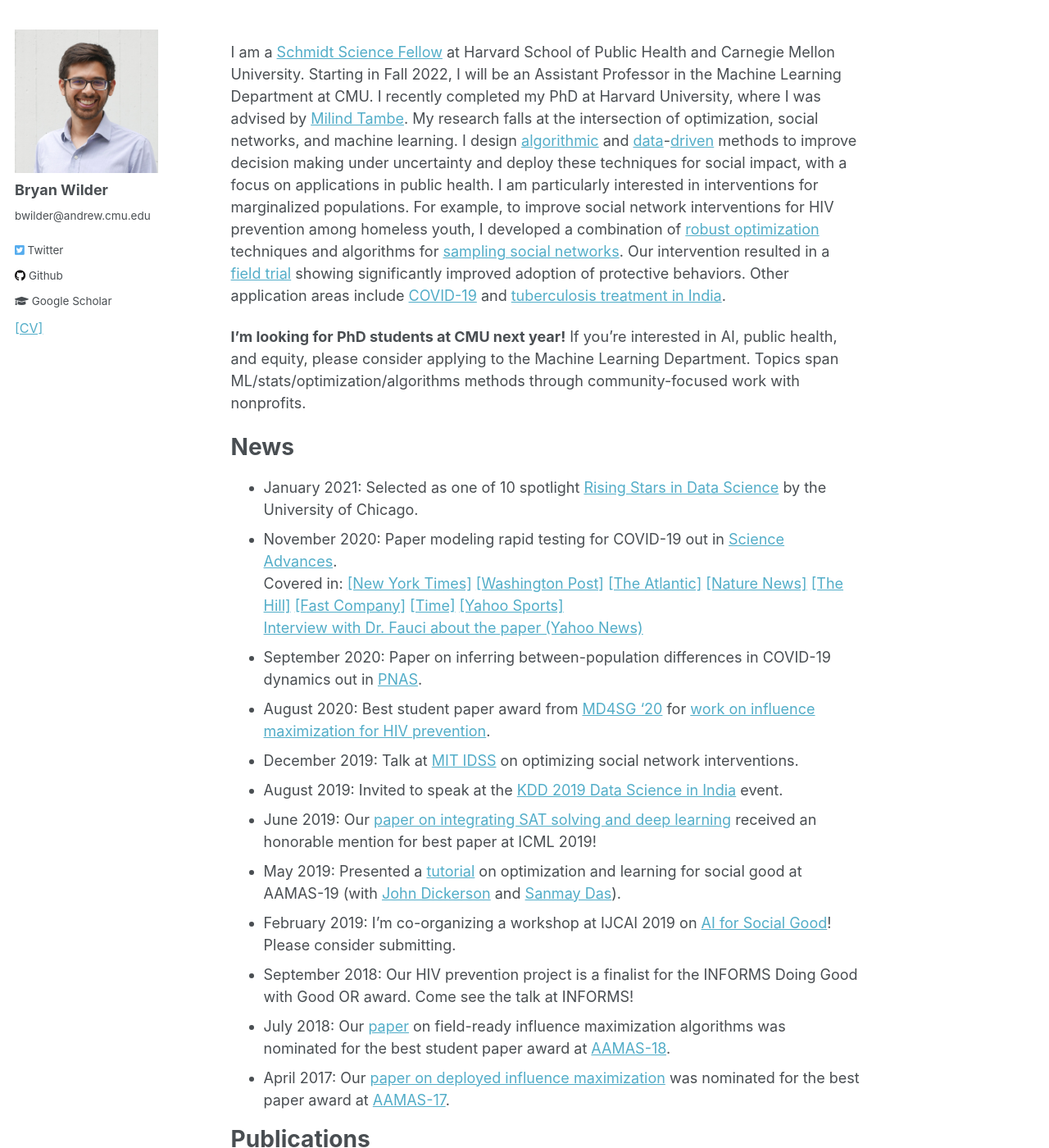
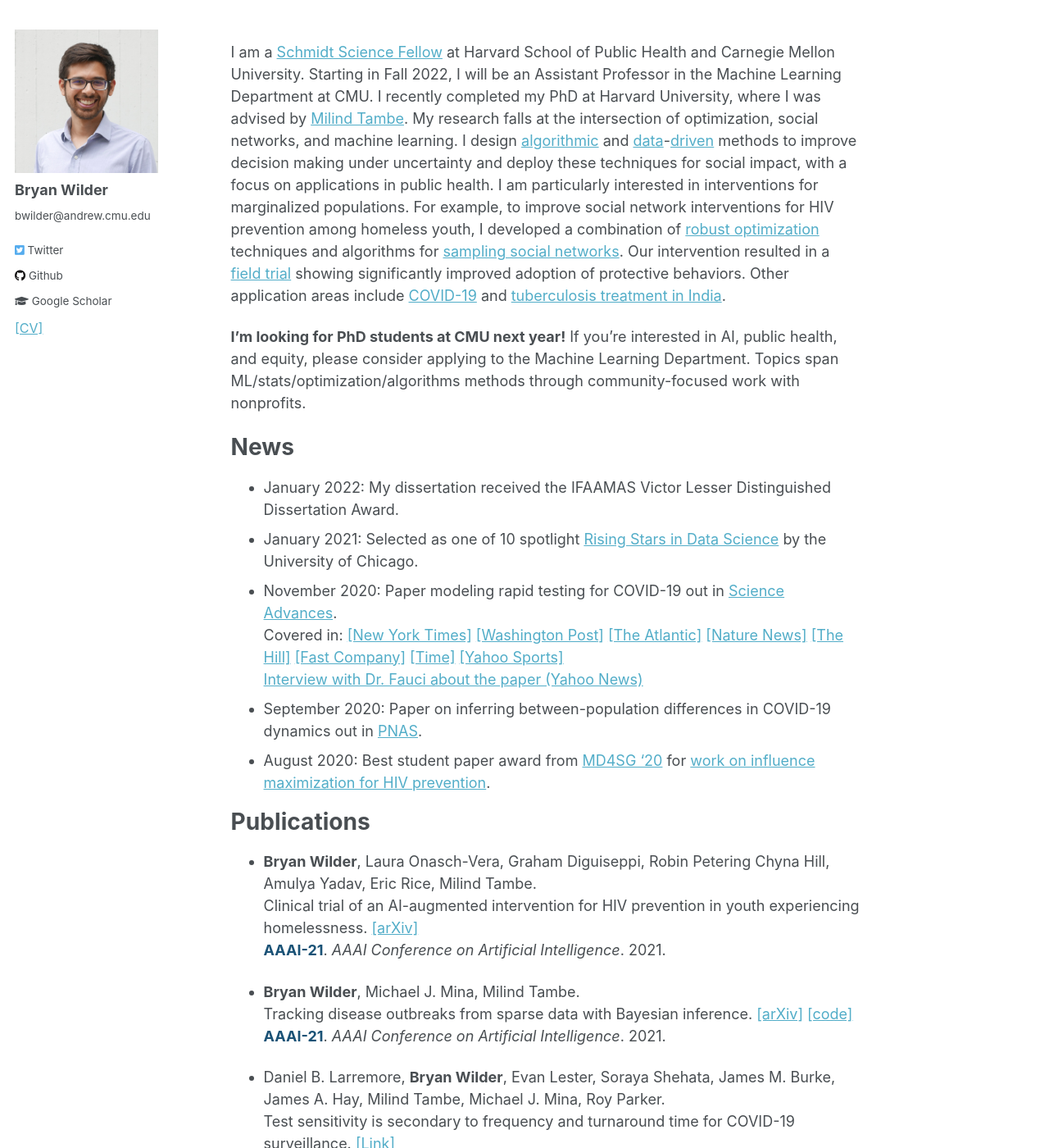
Before and after one commit to bryanwilder/bryanwilder.github.io, a Jekyll site: the page built from _pages/about.md, in a window 1280 px wide and 1400 px high. Shown: the whole window at 82% size. Built offline with Jekyll 4.4.1, drawn with Linux system fonts in a browser that asks for light colours.

Commit message:
Update about.md

```diff
--- a/_pages/about.md
+++ b/_pages/about.md
@@ -12,20 +12,13 @@
 **I'm looking for PhD students at CMU next year!** If you're interested in AI, public health, and equity, please consider applying to the Machine Learning Department. Topics span ML/stats/optimization/algorithms methods through community-focused work with nonprofits.
 
 # News
+*   January 2022: My dissertation received the IFAAMAS Victor Lesser Distinguished Dissertation Award.
 *   January 2021: Selected as one of 10 spotlight [Rising Stars in Data Science](https://cdac.uchicago.edu/events/risingstars2021) by the University of Chicago.
 *   November 2020: Paper modeling rapid testing for COVID-19 out in [Science Advances](https://advances.sciencemag.org/content/early/2020/11/20/sciadv.abd5393.1).
 Covered in: [[New York Times]](https://www.nytimes.com/2020/08/06/health/rapid-Covid-tests.html) [[Washington Post]](https://www.washingtonpost.com/health/long-delays-in-getting-test-results-hobble-coronavirus-response/2020/07/12/d32f7fa8-c1fe-11ea-b4f6-cb39cd8940fb_story.html) [[The Atlantic]](https://www.theatlantic.com/health/archive/2020/08/how-to-test-every-american-for-covid-19-every-day/615217/) [[Nature News]](https://www.nature.com/articles/d41586-020-00502-w) [[The Hill]](https://thehill.com/changing-america/well-being/506193-test-frequency-more-important-than-sensitivity-for-coronavirus) [[Fast Company]](https://www.fastcompany.com/90522589/this-covid-19-super-antibody-test-could-provide-new-insights-into-immunity) [[Time]](https://time.com/5873444/radically-rethink-covid-19-testing-approach/) [[Yahoo Sports]](https://sports.yahoo.com/sports-amid-coronavirus-are-league-testing-protocols-impacting-the-u-ss-pandemic-fight-145213814.html)
 [Interview with Dr. Fauci about the paper (Yahoo News)](https://news.yahoo.com/rapid-testing-could-drive-the-epidemic-toward-extinction-164845892.html)
 *   September 2020: Paper on inferring between-population differences in COVID-19 dynamics out in [PNAS](https://www.pnas.org/content/early/2020/09/23/2010651117).
 *   August 2020: Best student paper award from [MD4SG '20](http://md4sg.com/workshop/MD4SG20/index.html) for [work on influence maximization for HIV prevention](https://arxiv.org/pdf/2009.09559.pdf).
-*   December 2019: Talk at [MIT IDSS](https://idss.mit.edu/) on optimizing social network interventions.
-*   August 2019: Invited to speak at the [KDD 2019 Data Science in India](https://ikdd.acm.org/kdd2019/) event.
-*   June 2019: Our [paper on integrating SAT solving and deep learning](http://proceedings.mlr.press/v97/wang19e/wang19e.pdf) received an honorable mention for best paper at ICML 2019!
-*   May 2019: Presented a [tutorial](https://learn2allocate.github.io/) on optimization and learning for social good at AAMAS-19 (with [John Dickerson](http://jpdickerson.com/) and [Sanmay Das](https://www.cse.wustl.edu/~sanmay/)).
-*   February 2019: I'm co-organizing a workshop at IJCAI 2019 on [AI for Social Good](https://aiforgood2019.github.io/)! Please consider submitting.
-*   September 2018: Our HIV prevention project is a finalist for the INFORMS Doing Good with Good OR award. Come see the talk at INFORMS!
-*   July 2018: Our [paper](files/aamas_deployment.pdf) on field-ready influence maximization algorithms was nominated for the best student paper award at [AAMAS-18](http://celweb.vuse.vanderbilt.edu/aamas18/).
-*   April 2017: Our [paper on deployed influence maximization](files/applicationAAMAS2017.pdf) was nominated for the best paper award at [AAMAS-17](www.aamas2017.org).
 
 
 # Publications
```
